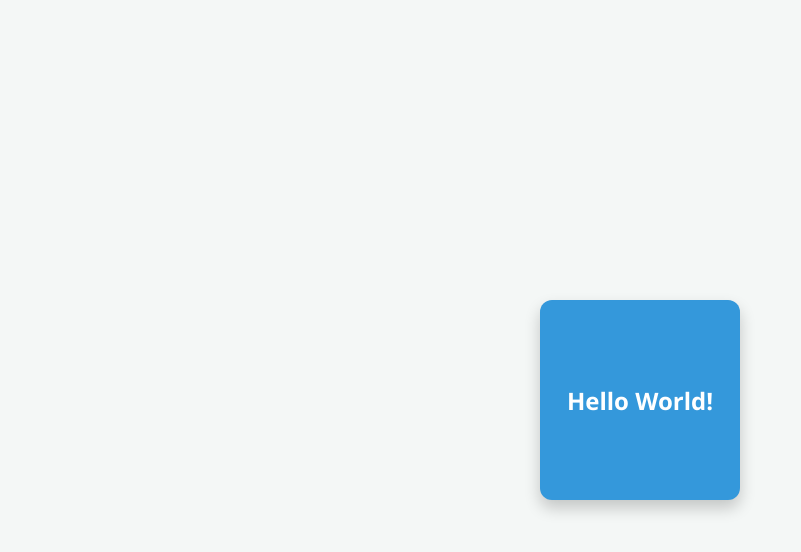
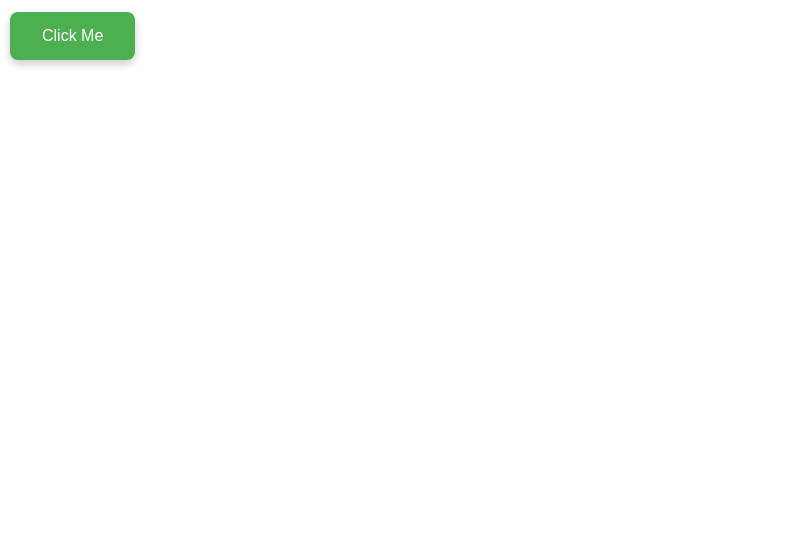
Before and after one commit to Sadullah-TANRIKULU/my-instance-issue-to-live-preview, a website: page index.html in a window 1280 px wide. Shown: the whole page, without its empty margins (0-801 px from the left). Drawn offline with Linux system fonts and the light colour scheme.

Commit message:
feat: AI generated component - give me a green button

```diff
--- a/index.html
+++ b/index.html
@@ -1,32 +1,15 @@
-<!DOCTYPE html>
-<html lang="en">
-<head>
-    <meta charset="UTF-8">
-    <meta name="viewport" content="width=device-width, initial-scale=1.0">
-    <title>Blue Square Box</title>
-</head>
-<body style="margin: 0; padding: 0; font-family: 'Segoe UI', Tahoma, Geneva, Verdana, sans-serif; background-color: #f4f7f6; display: flex; justify-content: center; align-items: center; min-height: 100vh;">
-
-    <div style="
-        width: 200px;
-        height: 200px;
-        background-color: #3498db; /* A vibrant blue */
-        border-radius: 12px;
-        box-shadow: 0 8px 16px rgba(0, 0, 0, 0.2);
-        display: flex;
-        justify-content: center;
-        align-items: center;
-        text-align: center;
-        color: #ffffff; /* White text for contrast */
-        font-size: 24px;
-        font-weight: 600;
-        padding: 20px;
-        box-sizing: border-box; /* Ensure padding doesn't increase total size */
-        transition: transform 0.3s ease-in-out, box-shadow 0.3s ease-in-out;
-        cursor: default;
-    " onmouseover="this.style.transform='scale(1.05)'; this.style.boxShadow='0 12px 24px rgba(0, 0, 0, 0.3)';" onmouseout="this.style.transform='scale(1)'; this.style.boxShadow='0 8px 16px rgba(0, 0, 0, 0.2)';">
-        Hello World!
-    </div>
-
-</body>
-</html>
+<button style="background-color: #4CAF50; /* Green */
+               border: none;
+               color: white;
+               padding: 15px 32px;
+               text-align: center;
+               text-decoration: none;
+               display: inline-block;
+               font-size: 16px;
+               margin: 4px 2px;
+               cursor: pointer;
+               border-radius: 8px;
+               box-shadow: 0 4px 8px 0 rgba(0,0,0,0.2);
+               transition: background-color 0.3s ease, box-shadow 0.3s ease;">
+    Click Me
+</button>
```
